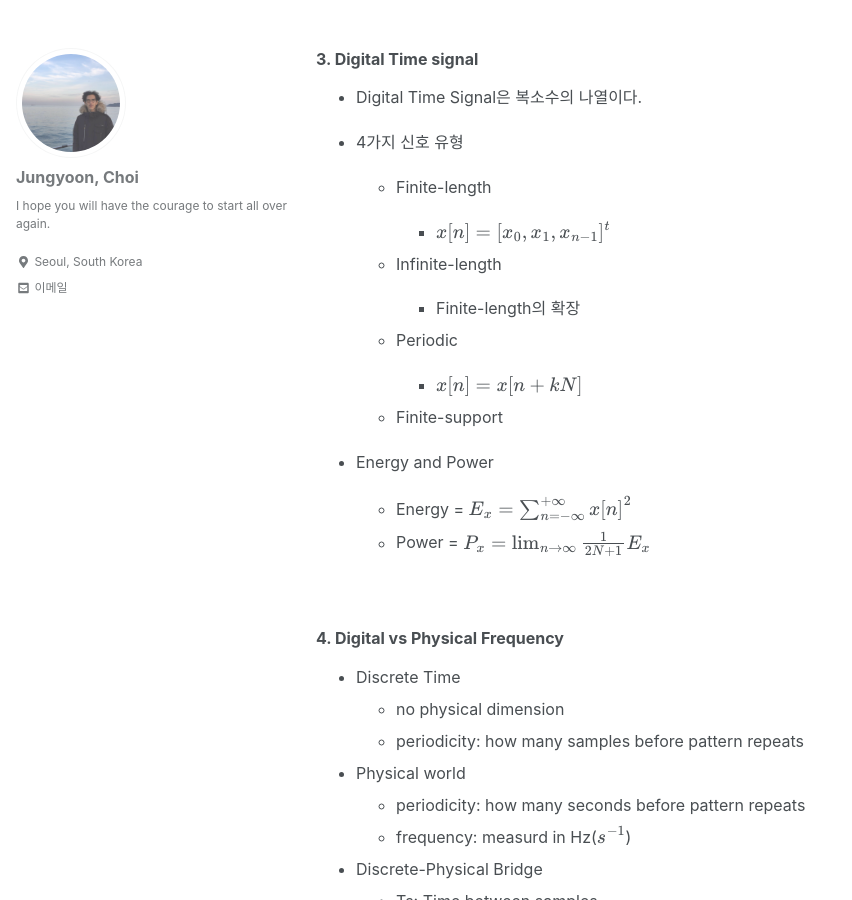
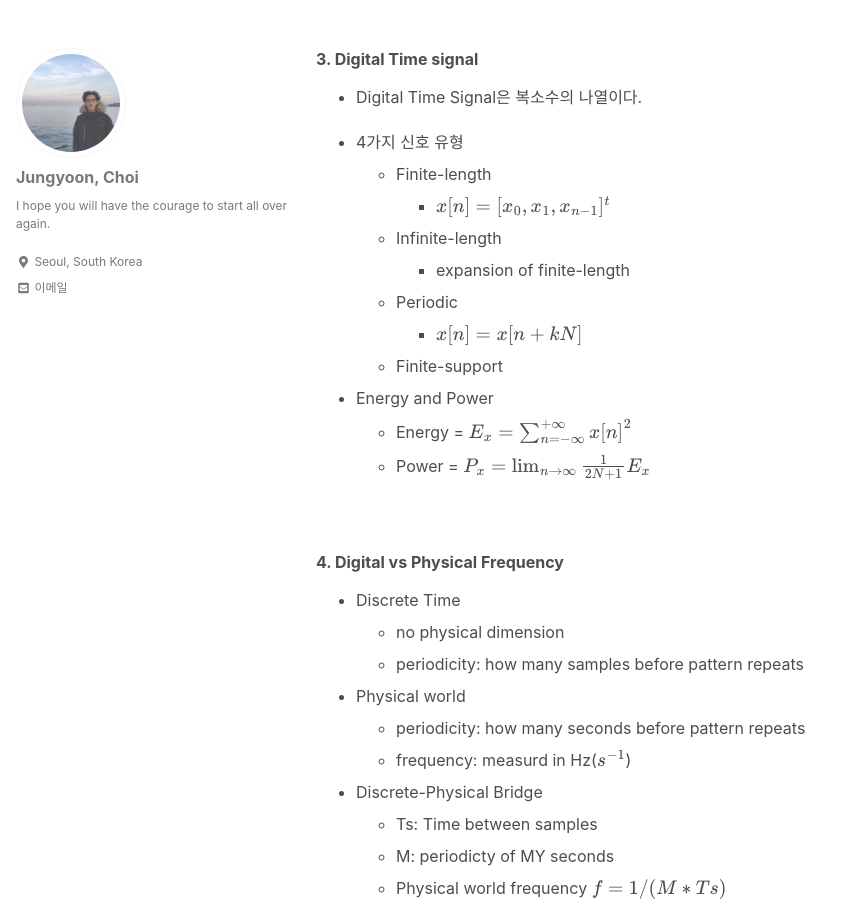
Before and after one commit to lifesailor/lifesailor.github.io, a Jekyll site: the page built from _posts/2019-01-10-signal-processing-1.md, in a window 1280 px wide and 900 px high, scrolled down 1016 px. Shown: the whole window, without its empty margins (0-852 px from the left). Built offline with Jekyll 4.4.1, drawn with Linux system fonts in a browser that asks for light colours; nearby versions of some CDN libraries; formulas are drawn with MathJax 3; comment, search, counter and statistics services are not loaded.

Commit message:
signal processing

```diff
--- a/_posts/2019-01-10-signal-processing-1.md
+++ b/_posts/2019-01-10-signal-processing-1.md
@@ -47,21 +47,13 @@ tags:
 - Digital Time Signal은 복소수의 나열이다.
 
 - 4가지 신호 유형
-
   - Finite-length
-
     - $x[n] = [x_0, x_1, x_{n-1}]^t$
-
   - Infinite-length
-
-    - Finite-length의 확장
-
+    - expansion of finite-length
   - Periodic
-
     - $x[n] = x[n + kN]$
-
   - Finite-support
-
 
 - Energy and Power
   - Energy = $E_x = \sum_{n=-\infty}^{+\infty}{x[n]}^2$
```
